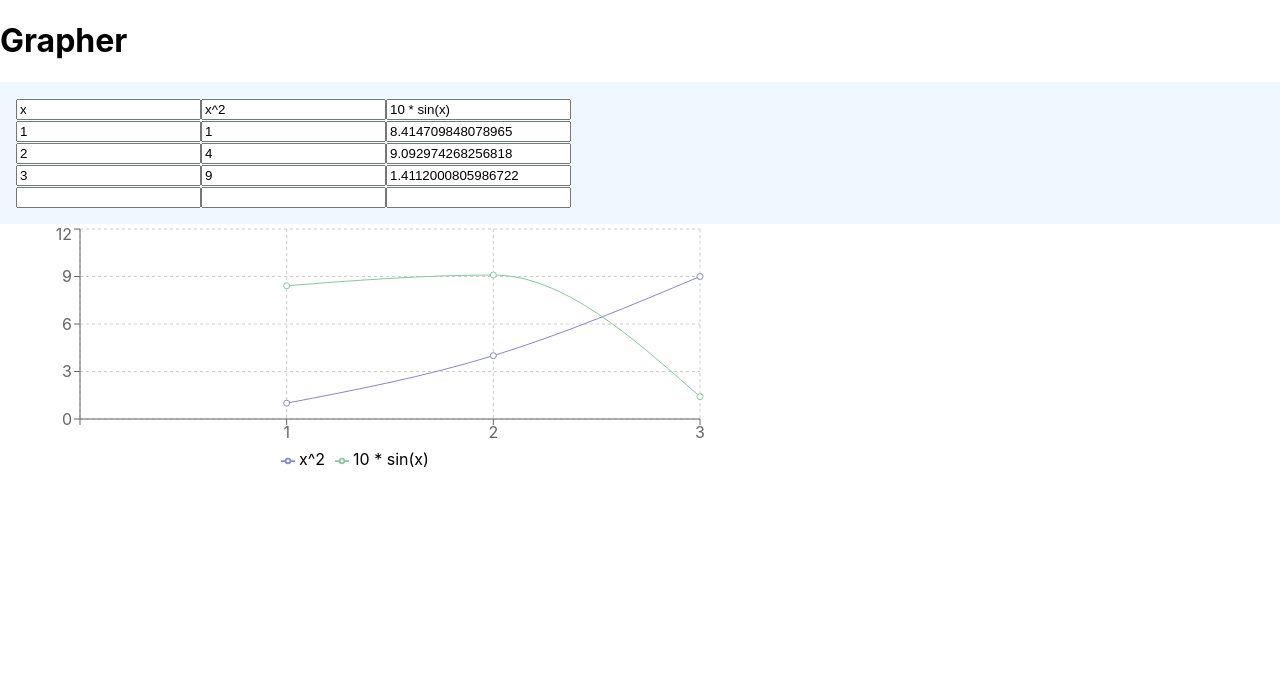
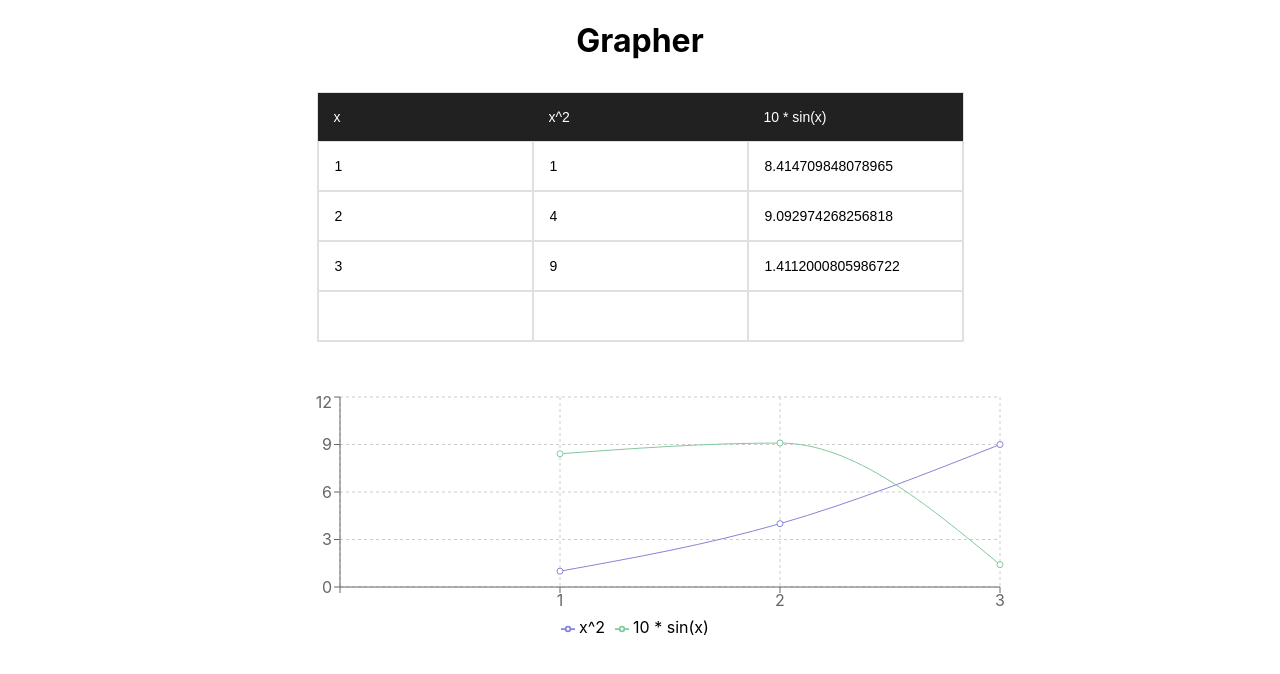
Before and after one commit to ericgrosse/grapher, a React (Create React App) app: page / in a window 1280 px wide. Shown: the top 674 px of the page. Built offline with nearby package versions, Linux system fonts and the light colour scheme.

Commit message:
Added some styling

```diff
--- a/src/App.js
+++ b/src/App.js
@@ -46,6 +46,7 @@ function Row(props) {
   return (
     <div className="Row">
       <input
+        className="cell"
         key={`row${props.row}:column${props.column}`}
         ref={props.self[`myRef${props.row}${props.column}`]}
         type="text"
@@ -62,7 +63,6 @@ function Chart(props) {
     <LineChart
       width={props.width}
       height={props.height}
-      margin={{ top: 5, right: 30, left: 20, bottom: 5 }}
       data={props.data}
     >
       <CartesianGrid strokeDasharray="3 3" />
@@ -98,7 +98,7 @@ class App extends React.Component {
   }
 
   handleChangeCell = (row, column, evt) => {
-    if(this.isDisabled(row,column)) {
+    if (this.isDisabled(row, column)) {
       return
     }
 
@@ -113,7 +113,7 @@ class App extends React.Component {
         if (index === 0) {
           return col
         }
-        const val =  tableDeepCopy[0][index]
+        const val = tableDeepCopy[0][index]
         return this.evaluateExpression(formula, val)
       })
     }
@@ -230,7 +230,7 @@ class App extends React.Component {
       const result = evaluate(expression)
       return result || ''
     }
-    catch(e) {
+    catch (e) {
       return ''
     }
   }
@@ -268,23 +268,30 @@ class App extends React.Component {
 
     return (
       <div className="App">
-        <h1>Grapher</h1>
+        <div className="container">
+          <h1 className="title">Grapher</h1>
 
+          <div className="flex-container">
+            <div className="flex-item">
               <Table
                 data={this.state.table}
                 onChange={this.handleChangeCell}
                 onKeyDown={this.handleKeyDown}
                 self={this}
               />
+            </div>
 
+            <div className="flex-item">
               <Chart
                 width={730}
                 height={250}
-          margin={{ top: 5, right: 30, left: 20, bottom: 5 }}
                 data={graphValues}
                 graphKeys={graphKeys}
                 strokeColors={strokeColors}
               />
+            </div>
+          </div>
+        </div>
       </div>
     )
   }
--- a/src/App.scss
+++ b/src/App.scss
@@ -1,18 +1,65 @@
 .App {
+  .title {
+    text-align: center;
+    margin-bottom: 2rem;
+  }
 
+  .container {
+    margin: 0 auto;
+    padding: 0 2rem;
+    max-width: 1440px;
+  }
+
+  .flex-container {
+    display: flex;
+    justify-content: center;
+
+    @media (max-width: 1400px) {
+      flex-direction: column;
+      align-items: center;
+    }
+  }
+
+  .flex-item {
+    padding: 0 1rem;
+  }
 }
 
 .Table {
-  background: aliceblue;
-  padding: 1rem;
+  //background: aliceblue;
   display: flex;
+  border: 1px solid rgba(224, 224, 224, 1);
+  //border-radius: 4px;
+
+  @media (max-width: 1400px) {
+    margin-bottom: 50px;
+  }
 }
 
 .Column {
-  background: aquamarine;
-
+  //background: aquamarine;
 }
 
 .Row {
-  background: azure;
+  //background: azure;
+  border: 1px solid rgba(224, 224, 224, 1);
+
+  &:first-child {
+    border: none;
+    background: rgba(0, 0, 0, 0.87);
+
+    .cell {
+      color: white;
+
+      border-radius: 4px;
+    }
+  }
+
+  .cell {
+    background: transparent;
+    border: none;
+    outline: none;
+    padding: 1rem;
+    font-size: 14px;
+  }
 }
```
Lines whose indentation alone changed are shown as unchanged.
